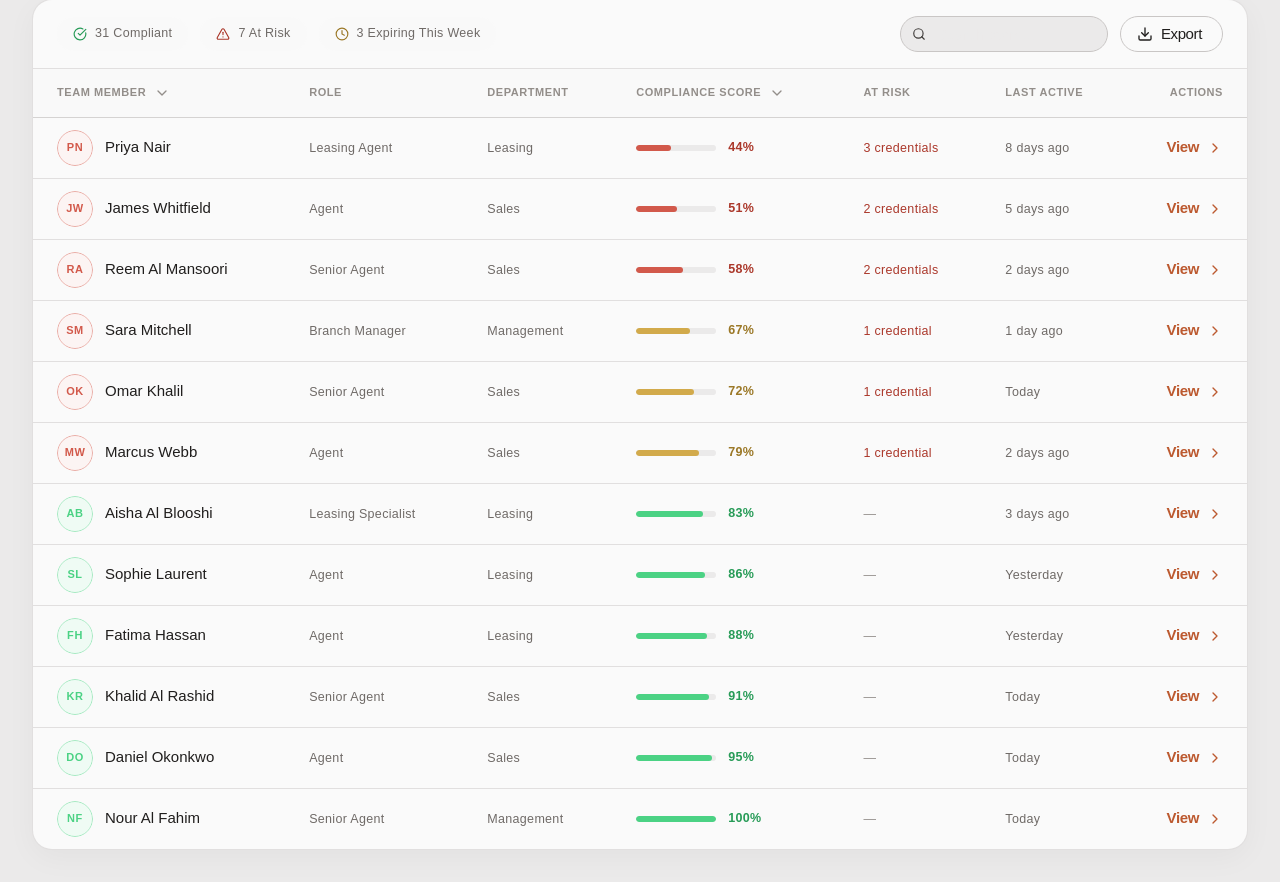
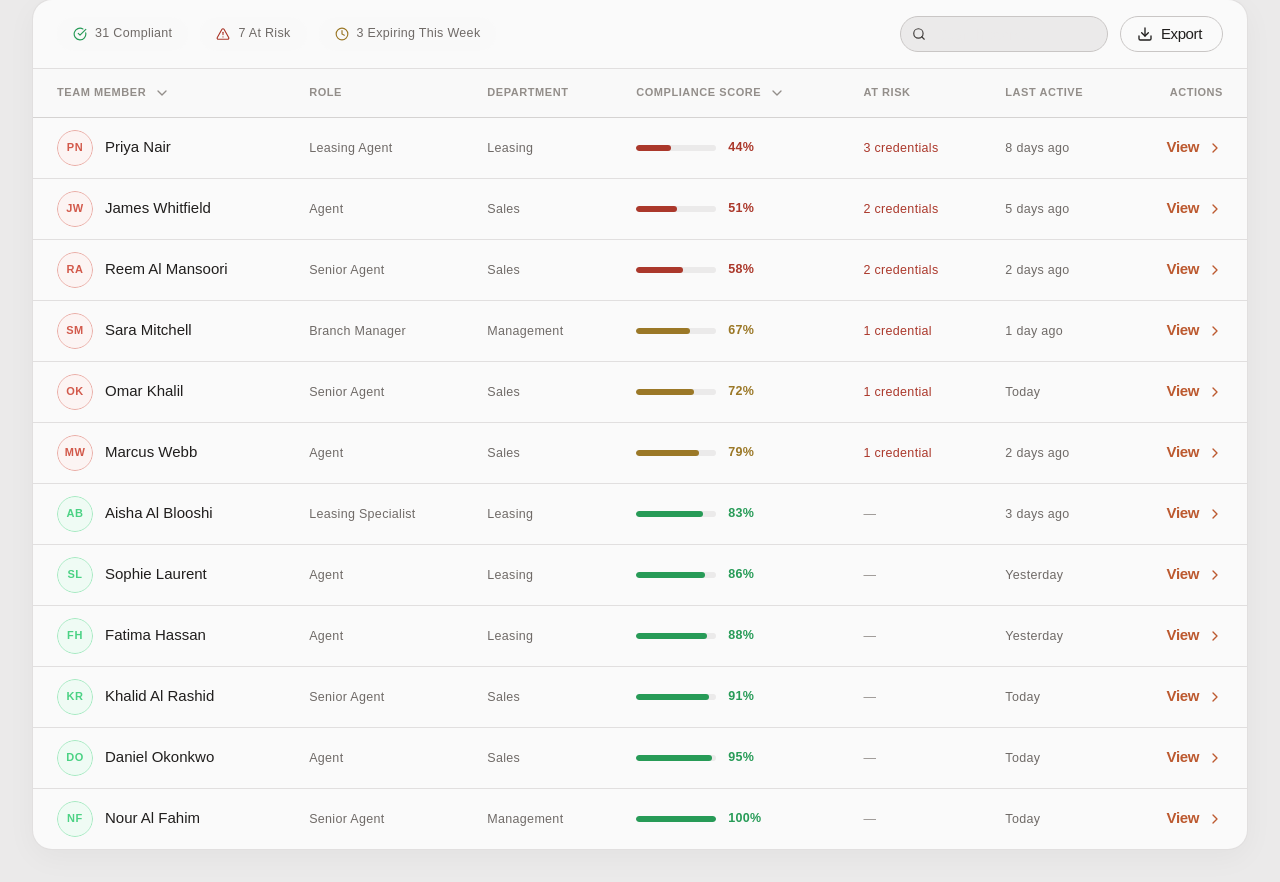
Before and after one commit to Gianeo/thinkprop, a Next.js app: page /design-system in a window 1280 px wide. Shown: the part 2618-3500 px from the top of the page. Built offline with nearby package versions, Linux system fonts and the light colour scheme; a web font is replaced by a local one.

Commit message:
done admin 26/02/26

```diff
--- a/components/admin/RiskTable.tsx
+++ b/components/admin/RiskTable.tsx
@@ -164,10 +164,10 @@ export default function RiskTable({
 
                 <TableCell className='flex justify-end items-center py-4'>
                   {isReminded ? (
-                    <span className="flex items-center gap-1.5 type-caption text-success-default">
-                      <CheckCircle size={12} />
+                    <div className="flex items-center gap-1.5 type-body text-success-default mt-1 px-4">
+                      <CheckCircle size={16} />
                       Reminded
-                    </span>
+                    </div>
                   ) : row.status === 'Enrolled' ? (
                     <Button
                       variant="link"
--- a/components/ui/sonner.tsx
+++ b/components/ui/sonner.tsx
@@ -1,26 +1,23 @@
 "use client"
 
-import { useTheme } from "next-themes"
 import { Toaster as Sonner } from "sonner"
 
 type ToasterProps = React.ComponentProps<typeof Sonner>
 
 const Toaster = ({ ...props }: ToasterProps) => {
-  const { theme = "system" } = useTheme()
-
   return (
     <Sonner
-      theme={theme as ToasterProps["theme"]}
+      theme="system"
       className="toaster group"
       toastOptions={{
         classNames: {
           toast:
-            "group toast group-[.toaster]:bg-background group-[.toaster]:text-foreground group-[.toaster]:border-border group-[.toaster]:shadow-lg",
-          description: "group-[.toast]:text-muted",
+            "group toast group-[.toaster]:bg-level-2 group-[.toaster]:text-default group-[.toaster]:border-weak group-[.toaster]:shadow-lg dark:group-[.toaster]:bg-level-2 dark:group-[.toaster]:text-default dark:group-[.toaster]:border-strong",
+          description: "group-[.toast]:text-calm dark:group-[.toast]:text-calm",
           actionButton:
-            "group-[.toast]:bg-primary group-[.toast]:text-contrast",
+            "group-[.toast]:bg-primary group-[.toast]:text-contrast hover:group-[.toast]:bg-primary-strong",
           cancelButton:
-            "group-[.toast]:bg-muted group-[.toast]:text-muted",
+            "group-[.toast]:bg-level-1 group-[.toast]:text-calm dark:group-[.toast]:bg-level-1 dark:group-[.toast]:text-calm",
         },
       }}
       {...props}
--- a/tailwind.config.ts
+++ b/tailwind.config.ts
@@ -128,11 +128,11 @@ const config: Config = {
           'expired-bg': 'hsl(var(--neutral-weakest) / <alpha-value>)',
         },
         score: {
-          high: 'hsl(var(--success-base) / <alpha-value>)',
+          high: 'hsl(var(--success-strong) / <alpha-value>)',
           'high-bg': 'hsl(var(--success-weakest) / <alpha-value>)',
-          mid: 'hsl(var(--warning-base) / <alpha-value>)',
+          mid: 'hsl(var(--warning-strong) / <alpha-value>)',
           'mid-bg': 'hsl(var(--warning-weakest) / <alpha-value>)',
-          low: 'hsl(var(--destructive-base) / <alpha-value>)',
+          low: 'hsl(var(--destructive-strong) / <alpha-value>)',
           'low-bg': 'hsl(var(--destructive-weakest) / <alpha-value>)',
         },
         wire: {
```
